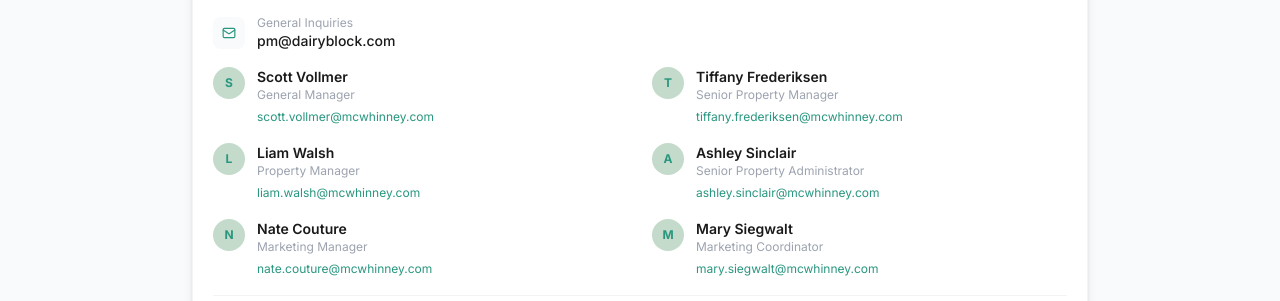
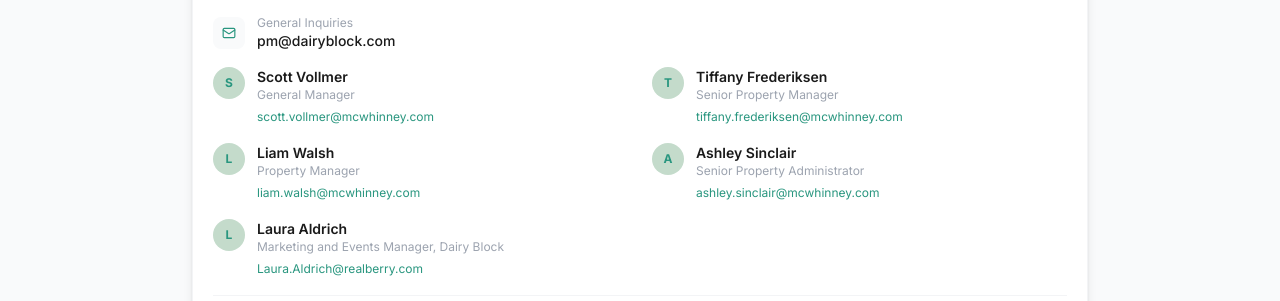
Before and after one commit to liburdiconall-alt/dairy-block-hub, a Next.js app: page /resources in a window 1280 px wide. Shown: the part 499-800 px from the top of the page. Built offline with nearby package versions, Linux system fonts and the light colour scheme; no server answers; sample sign-in values are in the browser's storage.

Commit message:
update: replace Nate Couture & Mary Siegwalt with Laura Aldrich in Resources

```diff
--- a/src/app/(tenant)/resources/page.tsx
+++ b/src/app/(tenant)/resources/page.tsx
@@ -90,8 +90,7 @@
             { name: 'Tiffany Frederiksen', title: 'Senior Property Manager',       email: 'tiffany.frederiksen@mcwhinney.com' },
             { name: 'Liam Walsh',          title: 'Property Manager',              email: 'liam.walsh@mcwhinney.com'          },
             { name: 'Ashley Sinclair',     title: 'Senior Property Administrator', email: 'ashley.sinclair@mcwhinney.com'     },
-            { name: 'Nate Couture',        title: 'Marketing Manager',             email: 'nate.couture@mcwhinney.com'        },
-            { name: 'Mary Siegwalt',       title: 'Marketing Coordinator',         email: 'mary.siegwalt@mcwhinney.com'       },
+            { name: 'Laura Aldrich',       title: 'Marketing and Events Manager, Dairy Block', email: 'Laura.Aldrich@realberry.com' },
           ].map(({ name, title, email }) => (
             <div key={name} className="flex items-start gap-3">
               <div className="w-8 h-8 rounded-full bg-db-mint flex items-center justify-center flex-shrink-0">
```
